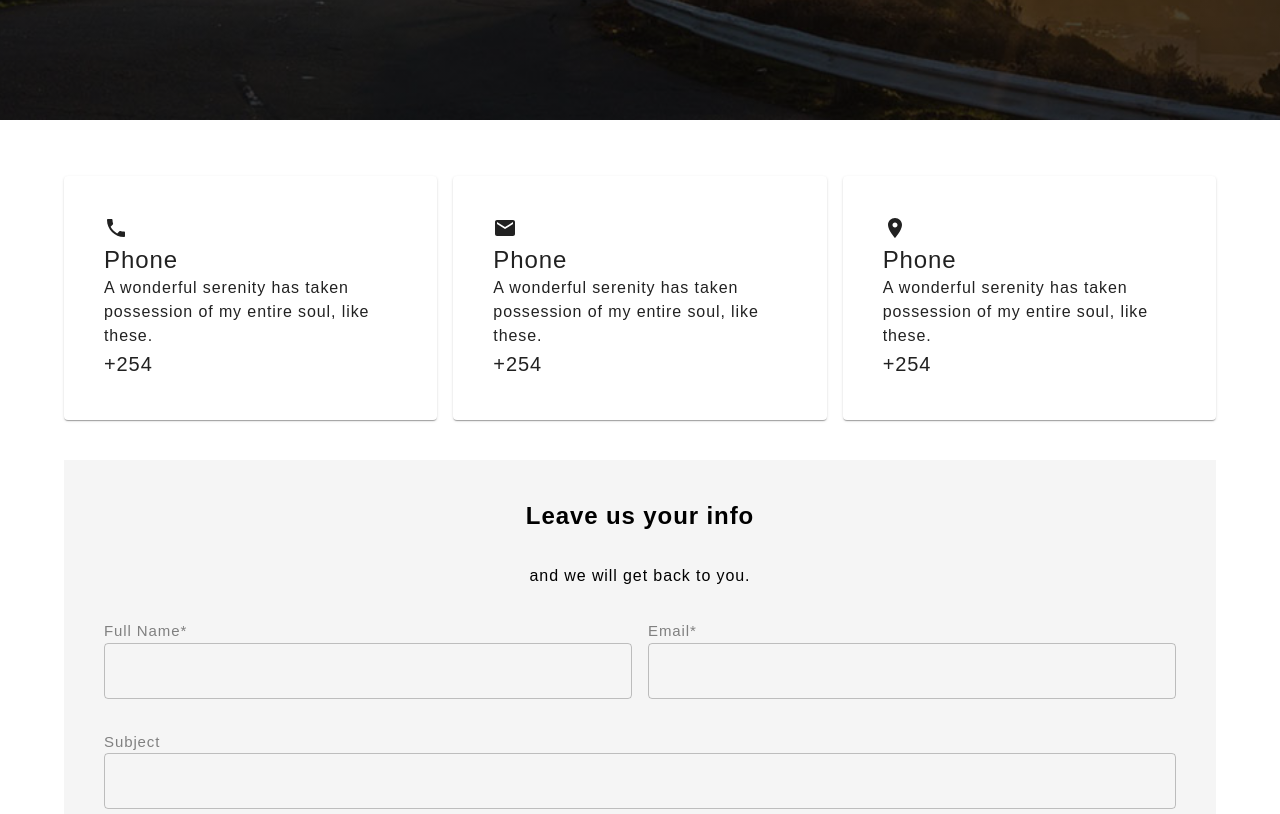
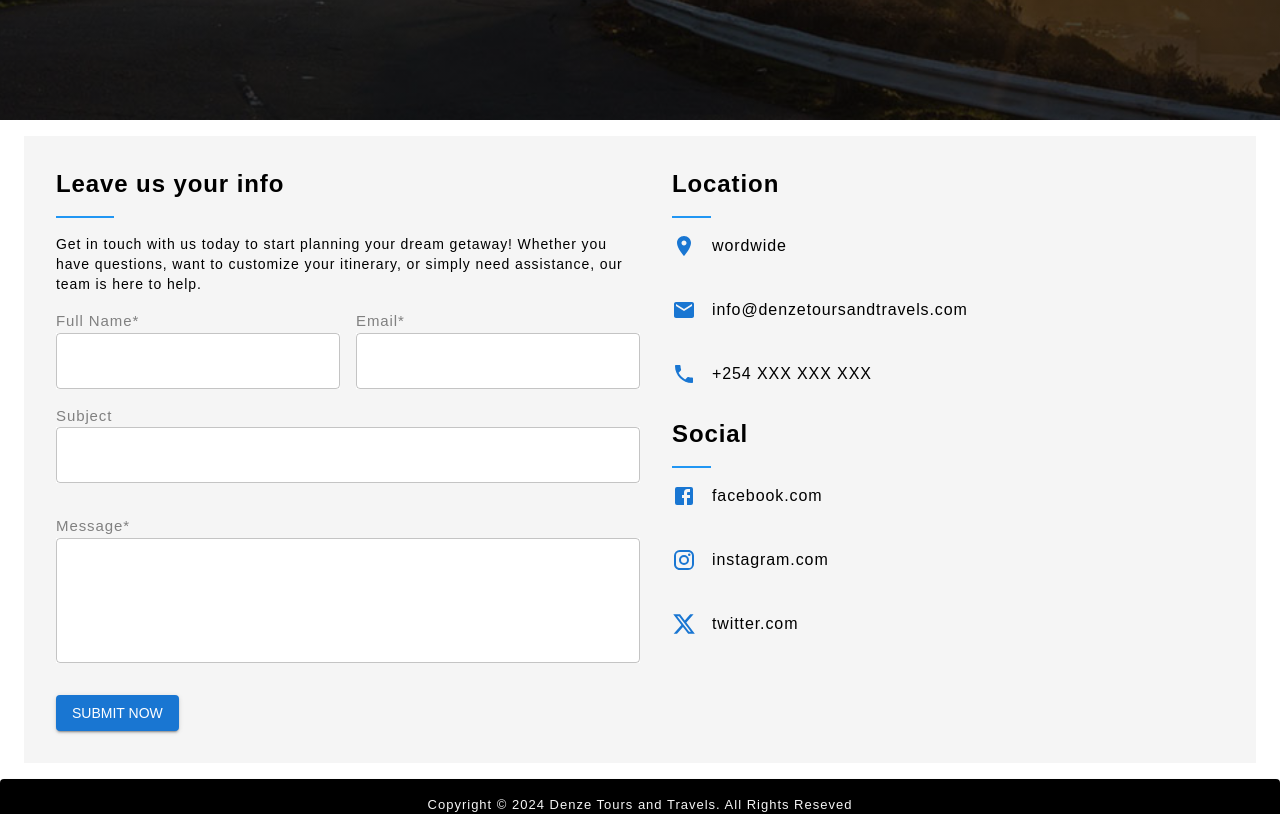
Before and after one commit to rebeccawaweru/Tours-Travel, a React (Create React App) app in the folder client/: page /contact in a window 1280 px wide. Shown: the part 560-1374 px from the top of the page. Built offline with nearby package versions, Linux system fonts and the light colour scheme.

Commit message:
contact page page layout design update

```diff
--- a/client/src/components/contactitem.jsx
+++ b/client/src/components/contactitem.jsx
@@ -1,12 +1,10 @@
-import { Paper,Icon,Typography } from "@mui/material"
+import { Stack, Icon, Typography} from "@mui/material"
 export default function ContactItem(props){
-    const {icon} = props;
+    const {icon, title} = props;
     return (
-        <Paper sx={{padding:5}}>
-        <Icon>{icon}</Icon>
-        <Typography variant="h5">Phone</Typography>
-        <Typography color="inherit">A wonderful serenity has taken possession of my entire soul, like these.</Typography>
-        <Typography variant="h6">+254 </Typography>
-      </Paper>
+        <Stack direction="row" spacing={2}>
+        <Icon color="primary">{icon}</Icon>
+        <Typography color="inherit">{title}</Typography>
+      </Stack>
     )
 }
--- a/client/src/components/inputs/BasicInput.jsx
+++ b/client/src/components/inputs/BasicInput.jsx
@@ -6,6 +6,7 @@ export default function BasicInput({...props}){
         <TextField
         required
         fullWidth
+        sx={{backgroundColor:"white"}}
         {...props}
         variant="outlined"
         aria-describedby="my-helper-text"
--- a/client/src/components/navigation/footer.jsx
+++ b/client/src/components/navigation/footer.jsx
@@ -2,7 +2,7 @@ import { Paper, Typography } from "@mui/material";
 
 export default function Footer(){
     return (
-    <Paper sx={{top:'auto', bottom:0, backgroundColor:"black", textAlign:"center", paddingY:2,}}>
+    <Paper sx={{ width:"100%", bottom:0, backgroundColor:"black", textAlign:"center", paddingY:2,}}>
     <Typography fontSize={13} sx={{letterSpacing:1}}>Copyright &copy; 2024 Denze Tours and Travels. All Rights Reseved</Typography>
     </Paper>
     )
--- a/client/src/components/navigation/navbar.jsx
+++ b/client/src/components/navigation/navbar.jsx
@@ -40,7 +40,7 @@ export default function NavBar({hideToolbar}) {
           <Box width={{sm:"75%", md:"50%"}} justifyContent="space-between" display={{ xs: 'none', sm: 'flex', md: 'flex', lg: 'flex', xl: 'flex' }}>
             <LinkItem to="/" page="Home"/>
             <LinkItem to="/about" page="About"/>
-            {/* <LinkItem to="/?services" page="Services"/> */}
+            <LinkItem to="/services" page="Services"/>
             <LinkItem to="/packages" page="Packages"/>
             <LinkItem to="/destinations" page="Destinations"/>
             <LinkItem to="/contact" page="Contact"/>
--- a/client/src/layouts/Auth.jsx
+++ b/client/src/layouts/Auth.jsx
@@ -11,7 +11,7 @@ export default function AuthWrapper (props) {
         color:"whitesmoke",
         justifyContent:"center",
         alignItems:"center",
-        height:"85vh",
+        height:{xs:"30vh", sm:"40vh",md:"50vh", lg:"85vh", xl:"50vh"},
         width:"100%",
         backgroundSize: 'cover',
         backgroundImage:`linear-gradient(to right, rgba(0, 0, 0, 0.5), rgba(0, 0, 0, 0.5)), url(${bg})`,
@@ -22,7 +22,7 @@ export default function AuthWrapper (props) {
         <Typography variant="h5" fontWeight="bold" sx={{marginTop:8, letterSpacing:1}}>{title}</Typography>
         <Typography variant="p" sx={{marginTop:2, letterSpacing:1}}>Home &gt; {caption}</Typography>
        </Box>
-        <Container sx={{marginY:2}}>
+        <Container maxWidth sx={{marginY:2}}>
         {children}
         </Container>
         </Wrapper>
--- a/client/src/pages/Auth/ForgotPassword/Forgot.jsx
+++ b/client/src/pages/Auth/ForgotPassword/Forgot.jsx
@@ -5,7 +5,8 @@ import { AuthWrapper } from "../../../layouts"
 export default function ForgotPassword(){
     return (
        <AuthWrapper title="Security" caption="Forgot Password">
-        <Typography fontWeight="bold" color="inherit" variant="h6">Enter email to receive instructions</Typography>
+        <Grid bgcolor="whitesmoke" padding={4}>
+        <Typography fontWeight="bold" color="primary" variant="h6">Enter email to receive instructions</Typography>
         <Divider sx={{marginY:2}}></Divider>
         <FormControl sx={{width:"100%"}}>
         <BasicInput lbl="Email Address" type="email" name="email" start={Email}/>
@@ -14,7 +15,7 @@ export default function ForgotPassword(){
         <LinkBtn to="/signin" title="Login"/>
         </Stack>
         </FormControl>
-
+        </Grid>
     </AuthWrapper>
     )
 }
--- a/client/src/pages/Auth/ForgotPassword/Reset.jsx
+++ b/client/src/pages/Auth/ForgotPassword/Reset.jsx
@@ -1,10 +1,11 @@
-import { Typography, FormControl, Button, Divider, Box} from "@mui/material"
+import { Typography, FormControl, Button, Divider, Box, Grid} from "@mui/material"
 import {BasicInput} from '../../../components'
 import { AuthWrapper } from "../../../layouts"
 import { Lock, VisibilityOff, Code} from "@mui/icons-material"
 export default function ResetPassword(){
     return (
         <AuthWrapper title="Security" caption="Reset Password">
+        <Grid bgcolor="whitesmoke" padding={4}>
         <Typography fontWeight="bold" color="primary" variant="h6">Confirmation</Typography>
         <Divider sx={{marginY:2}}></Divider>
         <FormControl sx={{width:"100%"}}>
@@ -15,6 +16,7 @@ export default function ResetPassword(){
         <Button variant="contained">Submit</Button>
         </Box>
         </FormControl>
+        </Grid>
      </AuthWrapper>
     )
 }
--- a/client/src/pages/Auth/Signin/SignIn.jsx
+++ b/client/src/pages/Auth/Signin/SignIn.jsx
@@ -5,7 +5,8 @@ import { AuthWrapper } from "../../../layouts"
 export default function SignIn(){
     return (
        <AuthWrapper title="Get Started" caption="Login">
-        <Typography fontWeight="bold" color="inherit" variant="h6">Welcome back</Typography>
+        <Grid bgcolor="whitesmoke" padding={4}>
+        <Typography fontWeight="bold" color="primary" variant="h6">Welcome back</Typography>
         <Divider sx={{marginY:2}}></Divider>
         <FormControl sx={{width:"100%"}}>
         <Box gap={2} sx={{display:{xs:"block",sm:"block", md:"flex", lg:"flex"}}}>
@@ -20,7 +21,7 @@ export default function SignIn(){
         </Stack>
         </Grid>
         </FormControl>
-
+        </Grid>
     </AuthWrapper>
     )
 }
--- a/client/src/pages/Auth/Signup/SignUp.jsx
+++ b/client/src/pages/Auth/Signup/SignUp.jsx
@@ -3,14 +3,16 @@ import {BasicInput, LinkBtn} from '../../../components'
 import { AuthWrapper } from "../../../layouts"
 import { Lock, Email, VisibilityOff, Person } from "@mui/icons-material"
 export default function SignUp(){
+
     return (
         <AuthWrapper title="Join Us" caption="Sign Up">
+        <Grid bgcolor="whitesmoke" padding={4}>
         <Typography fontWeight="bold" color="primary" variant="h6">Get started</Typography>
          <Divider sx={{marginY:2}}></Divider>
 
         <FormControl sx={{width:"100%"}}>
         <Grid gap={4} sx={{display:{xs:"block",sm:"block", md:"flex", lg:"flex"}}}>
-        <BasicInput lbl="Username" type="email" name="email" start={Person}/>
+        <BasicInput  lbl="Username" type="email" name="email" start={Person}/>
         <BasicInput lbl="Email Address" type="email" name="email" start={Email}/>
         </Grid>
 
@@ -24,6 +26,7 @@ export default function SignUp(){
         <LinkBtn to="/signin" title="Already have an account?"/>
         </Stack>
         </FormControl>
+        </Grid>
      </AuthWrapper>
     )
 }
--- a/client/src/pages/Contact/Contact.jsx
+++ b/client/src/pages/Contact/Contact.jsx
@@ -1,33 +1,50 @@
 import Wrapper from "../../layouts/Wrapper";
-import { Box, Container, Paper, Typography, Icon, Grid, Stack, Button } from "@mui/material";
+import { Box, Container, Paper, Typography, IconButton, Grid, Stack, Button } from "@mui/material";
 import Contactbg from '../../assets/contactbg.jpg'
 import { AuthWrapper } from "../../layouts";
-import { Phone, Email, LocationOn} from "@mui/icons-material";
+import { Phone, Email, LocationOn, Facebook, Instagram, X} from "@mui/icons-material";
 import { BasicInput, ContactItem } from "../../components";
 export default function Contact(){
     return (
       <AuthWrapper title="Get In Touch" caption="Contact Us" bg={Contactbg}>
-        <Box component={Stack}  direction={{xs:"column",sm:"column",md:"row"}} spacing={2} paddingY={5} maxWidth justifyContent="space-between" alignItems="center">
-        <ContactItem icon={<Phone/>}/>
-        <ContactItem icon={<Email/>}/>
-        <ContactItem icon={<LocationOn/>}/>
-        </Box>
+        <Grid maxWidth container gap={4} bgcolor="whitesmoke" padding={4}>
+           <Grid item xs={12} md={6}>
+              <Typography fontWeight="bold" variant="h5">Leave us your info</Typography>
+             <Box marginY={2} width="10%" borderBottom={2} borderColor="#2196f3"></Box>
+              <Typography marginY={2} variant="body2">
+              Get in touch with us today to start planning your dream getaway! Whether you have questions, want to customize your itinerary, or simply need assistance, our team is here to help.
+              </Typography>
 
-        <Box component={Grid} container gap={4} direction="column"  bgcolor="whitesmoke" padding={5}>
-
-            <Typography textAlign="center" fontWeight="bold" variant="h5">Leave us your info</Typography>
-             <Typography textAlign="center" color="inherit">and we will get back to you.
-             </Typography>
-
-             <Stack direction="row" spacing={2}>
-             <BasicInput lbl="Full Name*"/>
-             <BasicInput lbl="Email*"/>
-             </Stack>
+              <Stack direction="row" spacing={2} marginBottom={2}>
+              <BasicInput lbl="Full Name*"/>
+              <BasicInput lbl="Email*"/>
+              </Stack>
 
              <BasicInput lbl="Subject"/>
              <BasicInput lbl="Message*" multiline rows={4}/>
              <Button variant="contained">Submit Now</Button>
-        </Box>
+           </Grid>
+
+           <Grid item xs={12} md={4}>
+            <Typography fontWeight="bold" variant="h5">Location</Typography>
+             <Box marginY={2} width="10%" borderBottom={2} borderColor="#2196f3"></Box>
+              <Stack direction="column" spacing={5}>
+              <ContactItem title="wordwide" icon={<LocationOn/>}/>
+               <ContactItem title="info@denzetoursandtravels.com" icon={<Email/>}/>
+               <ContactItem title="+254 XXX XXX XXX" icon={<Phone/>}/>
+              </Stack>
+
+              <Typography fontWeight="bold" variant="h5" marginTop={4}>Social</Typography>
+              <Box marginY={2} width="10%" borderBottom={2} borderColor="#2196f3"></Box>
+              <Stack fontSize="large" color="primary" direction="column" spacing={5}>
+              <ContactItem title="facebook.com" icon={<Facebook/>}/>
+              <ContactItem title="instagram.com" icon={ <Instagram/>}/>
+               <ContactItem title="twitter.com" icon={ <X/>}/>
+              </Stack>
+
+
+           </Grid>
+        </Grid>
 
 
       </AuthWrapper>
```
